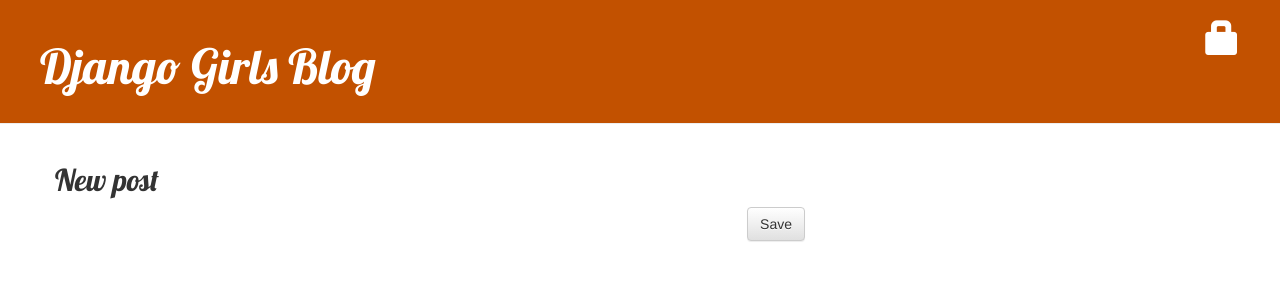
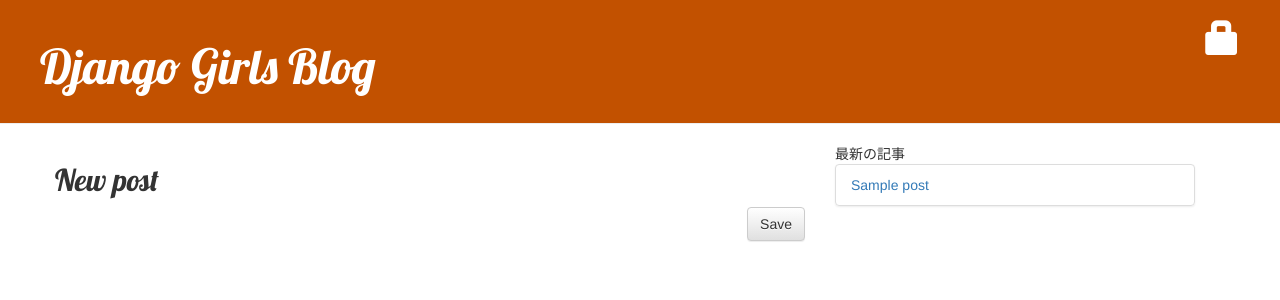
Before and after one commit to suesho/djangogirls-extend, a Django app: template blog/templates/blog/post_edit.html in a window 1280 px wide. Shown: the top 300 px of the page. Run offline with Django 5.2, Linux system fonts and the light colour scheme; the template is opened without the code that fills it: most values are stand-ins (such as "Sample title", 1, 10 or a date in 2020); some libraries are stand-ins or nearby versions.

Commit message:
最新の投稿5件をサイドバーに表示するように修正

```diff
--- a/blog/templates/blog/base.html
+++ b/blog/templates/blog/base.html
@@ -26,8 +26,24 @@
         <div class="content container">
             <div class="row">
                 <div class="col-md-8">
-                {% block content %}
-                {% endblock %}
+                    {% block content %}
+                    {% endblock %}
+                </div>
+                <div class="col-md-4">
+                    <div class="card mt-4">
+                        <div class="card-header">
+                            最新の記事
+                        </div>
+                        <ul class="list-group list-group-flush">
+                            {% for post in latest_posts %}
+                                <li class="list-group-item">
+                                    <a href="{% url 'post_detail' pk=post.pk %}">{{ post.title }}</a>
+                                </li>
+                            {% empty %}
+                                <li class="list-group-item">記事がありません</li>
+                            {% endfor %}
+                        </ul>
+                    </div>
                 </div>
             </div>
         </div>
--- a/mysite/settings.py
+++ b/mysite/settings.py
@@ -63,6 +63,7 @@ TEMPLATES = [
                 'django.template.context_processors.request',
                 'django.contrib.auth.context_processors.auth',
                 'django.contrib.messages.context_processors.messages',
+                'blog.context_processors.latest_posts',
             ],
         },
     },
```
Also changed, not shown: blog/context_processors.py (added, +11 -0 lines).
